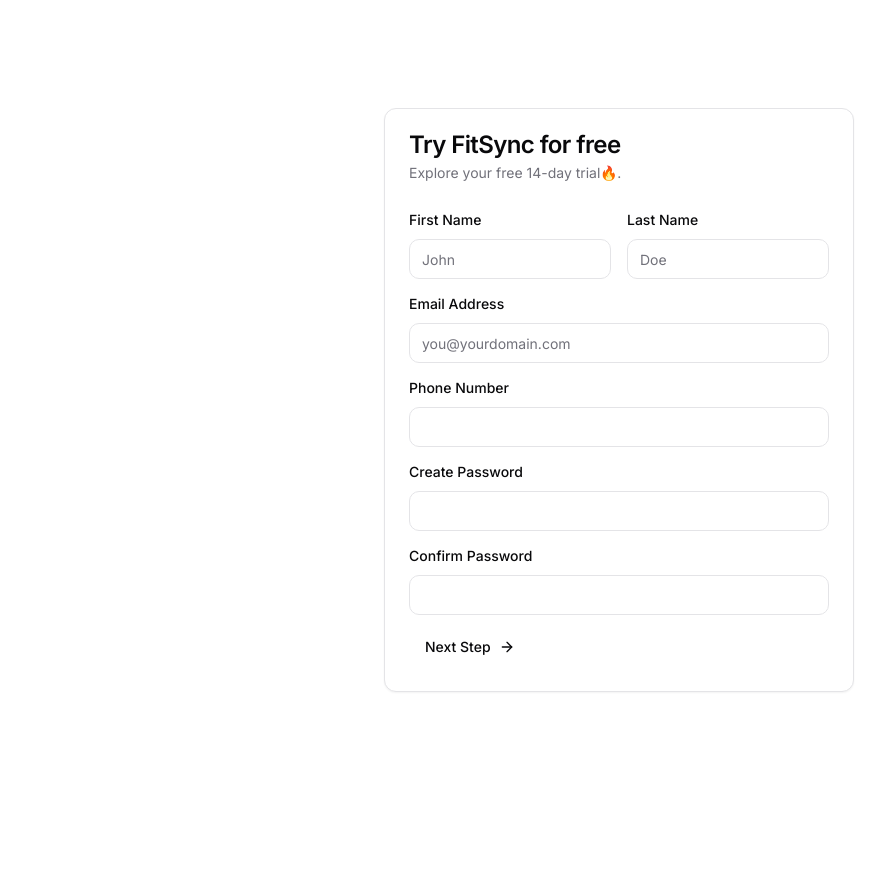
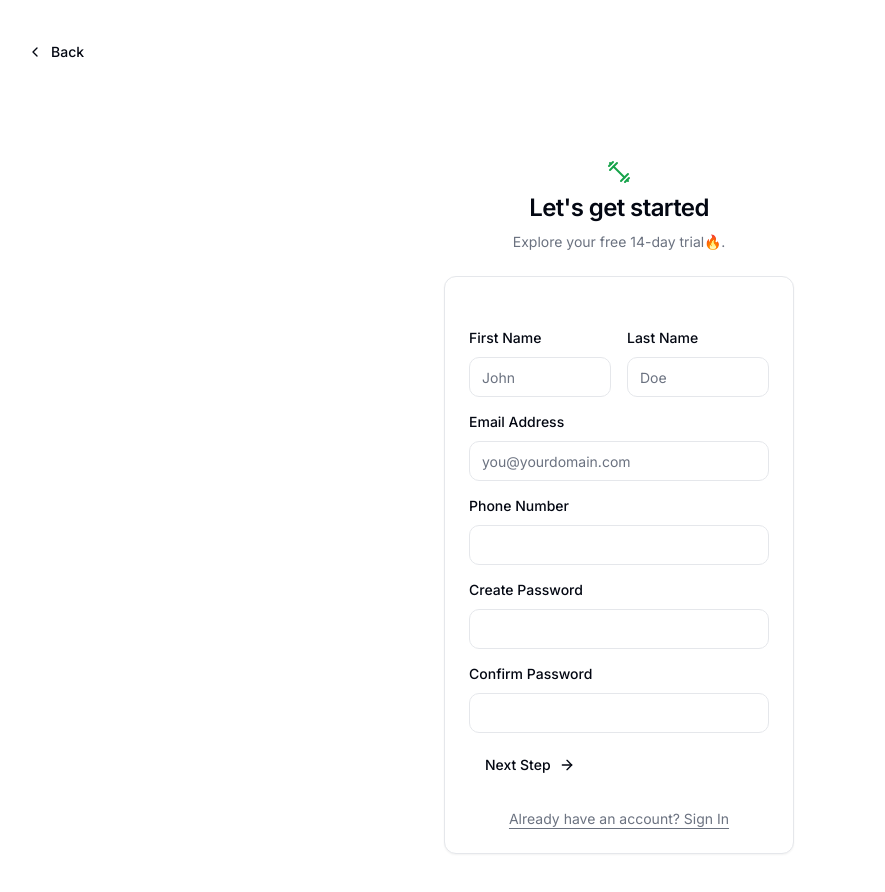
Before and after one commit to ahmadsalahuddeen/FitSync-multi-tenant-saas, a Next.js app in the folder client/: page /auth/signup in a window 1280 px wide. Shown: the top 892 px of the page, without its empty margins (21-906 px from the left). Before the commit the page ends 800 px from the top, so only its background shows below. Built offline with nearby package versions, Linux system fonts and the light colour scheme.

Commit message:
major ui update

```diff
--- a/client/app/auth/signin/page.tsx
+++ b/client/app/auth/signin/page.tsx
@@ -159,11 +159,10 @@
               </Link>
             </p>
           </Card>
-          {/* add form here */}
+
         </div>
       </div>
 
-      {/* <div className=" absolute left-1/2 top-1/2 -translate-x-1/2 -translate-y-1/2 "></div> */}
     </>
   );
 };
--- a/client/app/auth/signup/page.tsx
+++ b/client/app/auth/signup/page.tsx
@@ -1,7 +1,7 @@
 "use client";
 import Container from "@/components/ui/container";
 import React, { useState } from "react";
-import { Button } from "@/components/ui/button";
+import { Button, buttonVariants } from "@/components/ui/button";
 import axios from "@/lib/axios";
 
 import {
@@ -42,6 +42,7 @@
 import { easeInOut, motion, useMotionValue } from "framer-motion";
 import { useRouter } from "next/navigation";
 import useRequest from "@/hooks/use-request";
+import Link from "next/link";
 
 type Props = {};
 
@@ -103,19 +104,36 @@
 
   return (
     <>
-      <div className=" absolute left-1/2 top-1/2 -translate-x-1/2 -translate-y-1/2 ">
-        <Card className="w-[350px] md:w-[470px]">
-          <CardHeader>
-            <CardTitle>
-              {FormStep === 0
-                ? "Try FitSync for free"
+     <div className="container flex h-auto w-screen flex-col items-center justify-center">
+        <Link
+          href="/"
+          className={cn(
+            buttonVariants({ variant: "ghost" }),
+            "absolute left-4 top-4 md:left-8 md:top-8",
+          )}
+        >
+          <>
+            <Icons.chevronLeft className="mr-2 h-4 w-4" />
+            Back
+          </>
+        </Link>
+        <div className="mx-auto flex w-full flex-col justify-center space-y-6 sm:w-[350px] my-40">
+          <div className="flex flex-col space-y-2 text-center">
+            <Icons.logo className="mx-auto h-6 w-6  text-green-600" />
+            <h1 className="text-2xl font-semibold tracking-tight">
+            {FormStep === 0
+                ? "Let's get started"
                 : `Setup ${watcher.businessName} `}
-            </CardTitle>
-            <CardDescription className="text-muted-foreground ">
-              {FormStep === 0
+            </h1>
+            <p className="text-sm text-muted-foreground">
+            {FormStep === 0
                 ? "Explore your free 14-day trial🔥."
                 : `Just a few more details to get started📈`}
-            </CardDescription>
+            </p>
+          </div>
+          <Card className="">
+          <CardHeader>
+
           </CardHeader>
           <CardContent>
             <Form {...form}>
@@ -145,7 +163,7 @@
                         <FormItem>
                           <FormLabel>First Name</FormLabel>
                           <FormControl>
-                            <Input placeholder="John" {...field} />
+                            <Input  placeholder="John" {...field} />
                           </FormControl>
                           <FormMessage />
                         </FormItem>
@@ -411,8 +429,34 @@
               </form>
             </Form>
           </CardContent>
-        </Card>
+          {FormStep == 0 && (
+            <p className="px-8 pb-6 text-center text-sm text-muted-foreground">
+              <Link
+                href="/auth/signin"
+                className="hover:text-brand underline underline-offset-4"
+              >
+                Already have an account? Sign In
+              </Link>
+            </p>
+
+          )}
+          </Card>
+
+        </div>
       </div>
+
+
+
+
+
+
+
+
+
+
+
+
+
     </>
   );
 };
--- a/client/app/globals.css
+++ b/client/app/globals.css
@@ -12,49 +12,50 @@
 @layer base {
   :root {
     --background: 0 0% 100%;
-    --foreground: 240 10% 3.9%;
+    --foreground: 224 71.4% 4.1%;
     --card: 0 0% 100%;
-    --card-foreground: 240 10% 3.9%;
+    --card-foreground: 224 71.4% 4.1%;
     --popover: 0 0% 100%;
-    --popover-foreground: 240 10% 3.9%;
-    --primary: 142.1 76.2% 36.3%;
-    --primary-foreground: 355.7 100% 97.3%;
-    --secondary: 240 4.8% 95.9%;
-    --secondary-foreground: 240 5.9% 10%;
-    --muted: 240 4.8% 95.9%;
-    --muted-foreground: 240 3.8% 46.1%;
-    --accent: 240 4.8% 95.9%;
-    --accent-foreground: 240 5.9% 10%;
+    --popover-foreground: 224 71.4% 4.1%;
+    --primary: 220.9 39.3% 11%;
+    --primary-foreground: 210 20% 98%;
+    --secondary: 220 14.3% 95.9%;
+    --secondary-foreground: 220.9 39.3% 11%;
+    --muted: 220 14.3% 95.9%;
+    --muted-foreground: 220 8.9% 46.1%;
+    --accent: 220 14.3% 95.9%;
+    --accent-foreground: 220.9 39.3% 11%;
     --destructive: 0 84.2% 60.2%;
-    --destructive-foreground: 0 0% 98%;
-    --border: 240 5.9% 90%;
-    --input: 240 5.9% 90%;
-    --ring: 142.1 76.2% 36.3%;
+    --destructive-foreground: 210 20% 98%;
+    --border: 220 13% 91%;
+    --input: 220 13% 91%;
+    --ring: 224 71.4% 4.1%;
     --radius: 0.75rem;
   }
 
   .dark {
-    --background: 20 14.3% 4.1%;
-    --foreground: 0 0% 95%;
-    --card: 24 9.8% 10%;
-    --card-foreground: 0 0% 95%;
-    --popover: 0 0% 9%;
-    --popover-foreground: 0 0% 95%;
-    --primary: 142.1 70.6% 45.3%;
-    --primary-foreground: 144.9 80.4% 10%;
-    --secondary: 240 3.7% 15.9%;
-    --secondary-foreground: 0 0% 98%;
-    --muted: 0 0% 15%;
-    --muted-foreground: 240 5% 64.9%;
-    --accent: 12 6.5% 15.1%;
-    --accent-foreground: 0 0% 98%;
+    --background: 224 71.4% 4.1%;
+    --foreground: 210 20% 98%;
+    --card: 224 71.4% 4.1%;
+    --card-foreground: 210 20% 98%;
+    --popover: 224 71.4% 4.1%;
+    --popover-foreground: 210 20% 98%;
+    --primary: 210 20% 98%;
+    --primary-foreground: 220.9 39.3% 11%;
+    --secondary: 215 27.9% 16.9%;
+    --secondary-foreground: 210 20% 98%;
+    --muted: 215 27.9% 16.9%;
+    --muted-foreground: 217.9 10.6% 64.9%;
+    --accent: 215 27.9% 16.9%;
+    --accent-foreground: 210 20% 98%;
     --destructive: 0 62.8% 30.6%;
-    --destructive-foreground: 0 85.7% 97.3%;
-    --border: 240 3.7% 15.9%;
-    --input: 240 3.7% 15.9%;
-    --ring: 142.4 71.8% 29.2%;
+    --destructive-foreground: 210 20% 98%;
+    --border: 215 27.9% 16.9%;
+    --input: 215 27.9% 16.9%;
+    --ring: 216 12.2% 83.9%;
   }
 }
+
 
 
 @layer base {
```
